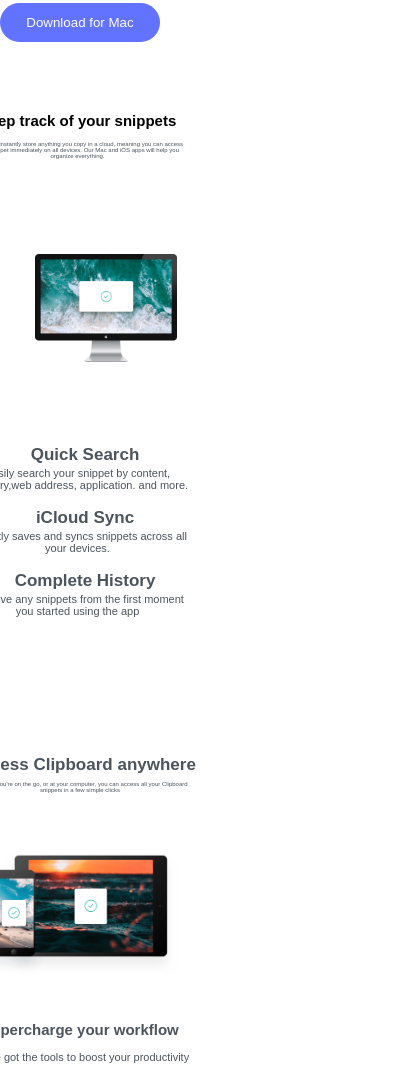
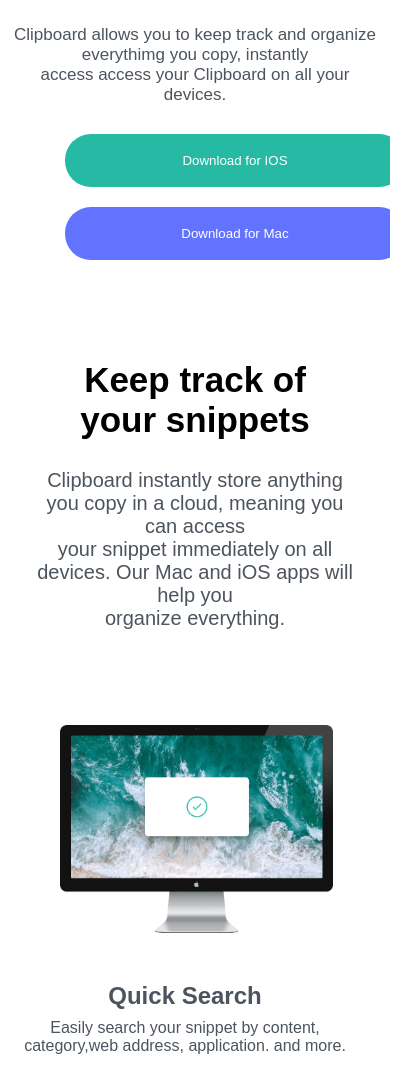
Before and after one commit to praise99/clip-board, a plain HTML site: page index.html in a window 390 px wide. Shown: the part 397-1473 px from the top of the page, 420 px wide, since content can reach past the window. Drawn offline with Linux system fonts and the light colour scheme; a web font is replaced by a local one.

Commit message:
mobile changes

```diff
--- a/css/query.css
+++ b/css/query.css
@@ -1,182 +1,143 @@
 @media only screen and (max-width: 480px), only screen and (max-device-width: 480px) {
-   .img-logo{
-       background-image: url(../images/bg-header-mobile.png);
-   }
-   body{
-       width:100% ;
-   }
-   .sectC{
+    .sectH{
         flex-direction: column;
     }
     .sectG{
         flex-direction: column;
     }
-   .sectH{
+    .sectj-content{
         flex-direction: column;
+    }
+    .sectE-img{
+        width: 70%;
     }
     .sectJ-content{
         flex-direction: column;
     }
+    .sectC{
+        flex-direction: column;
+    }
+    .sectA{
+        overflow-x:hidden;
+    }
 
+    .sectB{
+        overflow-x:hidden;
+        margin-top: 170px;
+    }
+    .sectC{
+        overflow-x:hidden;
+    }
+    .sectD{
+        overflow-x:hidden;
+    }
+    .sectE{
+        overflow-x:hidden;
+    }
+    .sectF{
+        overflow-x:hidden;
+    }
+    .sectG{
+        overflow-x:hidden;
+        margin-left: 0px;
+    }
+    .sectH{
+        overflow-x:hidden;
+        margin-left: 110px;
+    }
+    .sectI{
+        overflow-x:hidden;
+    }
+    .sectJ{
+        overflow-x:hidden;
+    }
     .logo-img {
-    margin-top: 100px;
-    margin-left: 45px;
+        margin: 110px 250px 30px 180px;
+    }
+    .head-title {
+        font-size: 36px;
+        padding: 0px 59px;
     }
     .head-desc {
-    font-size: 6px;
-    margin-top: -2px;
-    margin-left: -230px;
-    color: hsl(210, 10%, 33%);
-    /* white-space: normal; */
+        font-size: 17px;
+        padding: 0px 12px;
     }
-.head-title {
-    margin-top: -2px;
-    font-size: 12px;
-    margin-left: -230px;
-    /* word-break: break-all; */
+    .btn-logo {
+        display: flex;
+        flex-direction: column;
+    }
+    .btn-first {
+        width: 340px;
+        padding: 19px;
+        border-radius: 26px;
+        margin-left: 65px;
+        margin-bottom: 20px;
     }
     .btn-second {
-    background-color: hsl(233, 100%, 69%);
-    color: white;
-    width: 160px;
-    padding: 12px;
-    border-radius: 20px;
-    border: hsl(233, 100%, 69%);
-    margin-right: 230px;
-    margin-top: 30px;
+        width: 340px;
+        padding: 19px;
+        border-radius: 26px;
+        margin-left: 65px;
+        margin-bottom: 30px;
     }
-.btn-first {
-    background-color: hsl(171, 66%, 44%);
-    color: white;
-    width: 160px;
-    padding: 12px;
-    border-radius: 20px;
-    border: hsl(171, 66%, 44%);
-    margin-right: 230px;
-}
-.sectB-title {
-    font-size: 15px;
-    margin-left: -235px;
+    .sectB-title{
+        padding: 0px 80px;
+        font-size: 35px;
     }
     .sectB-desc {
-    font-size: 6px;
-    font-weight: 400;
-    color: hsl(210, 10%, 33%);
-    margin-left: -235px;
-}
-.sectC-i {
-    margin-left: 35px;
+        font-size: 20px;
+        padding: 0px 35px;
     }
     .sectC-img {
-    width: 40%;
-    margin-left:0px ;
-}
-.sectC-img {
-    width: 40%;
+        width: 70%;
+        margin-left: 60px;
     }
     .sectC-content {
-    margin-left: 0px;
-    margin-top: 60px;
-    /* font-size: 35px; */
-}
-.sectC-title {
-    font-size: 17px;
-    color: hsl(210, 10%, 33%);
-    margin-left: -260px;
-    text-align: center;
-}
-.sectC-desc {
-    margin-left: -275px;
-    font-size: 11px;
-    color: hsl(210, 10%, 33%);
-    margin-top: -15px;
+        margin-left: -60px;
+        margin-top: 20px;
         text-align: center;
     }
     .sectD-title {
-    color: hsl(210, 10%, 33%);
-    font-size: 35px;
-    font-size: 17px;
-    margin-left: -225px;
+        font-size: 45px;
+        padding: 0px 20px;
     }
     .sectD-desc {
-    color: hsl(210, 10%, 33%);
-    margin-top: -9px;
-    font-size: 6px;
-    margin-left: -230px;
+        padding: 0px 30px;
+        font-size: 20px;
     }
-.sectE-img {
-    width: 50%;
-    margin-left: -230px;
+    .sectF-title {
+        font-size: 40px;
+        padding: 0px 29px;
     }
     .sectF-desc {
-    color: hsl(210, 10%, 33%);
-    font-size: 11px;
-    margin-left: -230px;
-
-}.sectF-title {
-    color: hsl(210, 10%, 33%);
-    font-size: 35px;
-    font-size: 15px;
-    margin-left: -230px;
-}
-.sectG {
-    display: flex;
-    text-align: center;
-    margin-top: 50px;
-    margin-left: -230px;
-    font-size: 9px;
-}
-.sectH {
-    display: flex;
-    margin-top: 50px;
-    margin-left: 0px;
-}
-.sectI-desc {
-    font-size: 6px;
-    margin-top: -2px;
-    color: hsl(210, 10%, 33%);
-    margin-left: -230px;
+        font-size: 25px;
+        padding: 0px 50px;
     }
     .sectI-title {
         margin-top: -2px;
-    font-size: 15px;
-    color: hsl(210, 10%, 33%);
-    margin-left: -230px;
+        padding: 0px 40px;
     }
-.food {
-    margin-top: 11px;
+    .sectI-desc {
+        font-size: 23px;
+        padding: 0px 3px;
     }
     .sectJ-c {
         padding: 15px;
-    margin-left: -70px;
+        text-align: center;
+        margin-right: 130px;
+        margin-top: -6px;
     }
     .foot3 {
-    padding: 8px;
-    margin-left: -30px;
+        padding: 9px;
+        margin-right: 50px;
     }
     .top{
-     margin-top: -69px;
+        margin-top:-69px ;
     }
-
-.top3 {
-    margin-top: -69px;
+    .top3{
+        margin-top:-69px ;
     }
-.sectJ {
-    background-color: rgb(233, 230, 230);
-    width: 100%;
-    height: auto;
-    text-align: center;
-    margin-left: -130px;
+    .sectJ-d {
+        margin-left: 65px;
     }
-.foot-image {
-    display: flex;
-    margin-top: 0px;
-    margin-left: -215px;
-    /* padding-left: 45px; */
 }
-.foot2 {
-    padding: 15px;
-}
-
-
-}
--- a/css/style.css
+++ b/css/style.css
@@ -156,7 +156,7 @@ li{
 .sectJ{
     background-color: rgb(233, 230, 230);
     width: 100%;
-    height: auto;
+
 }
 .sectJ-content{
     display: flex;
--- a/index.html
+++ b/index.html
@@ -11,7 +11,7 @@
         <link rel="icon" href="images/favicon-32x32 (3).png">
     </head>
     <body>
-        <header>
+        <header class="sectA">
             <div class="img-logo head-content">
                 <img src="images/logo (4).svg" class="logo-img">
             </div>
```
Lines whose indentation alone changed are shown as unchanged.
